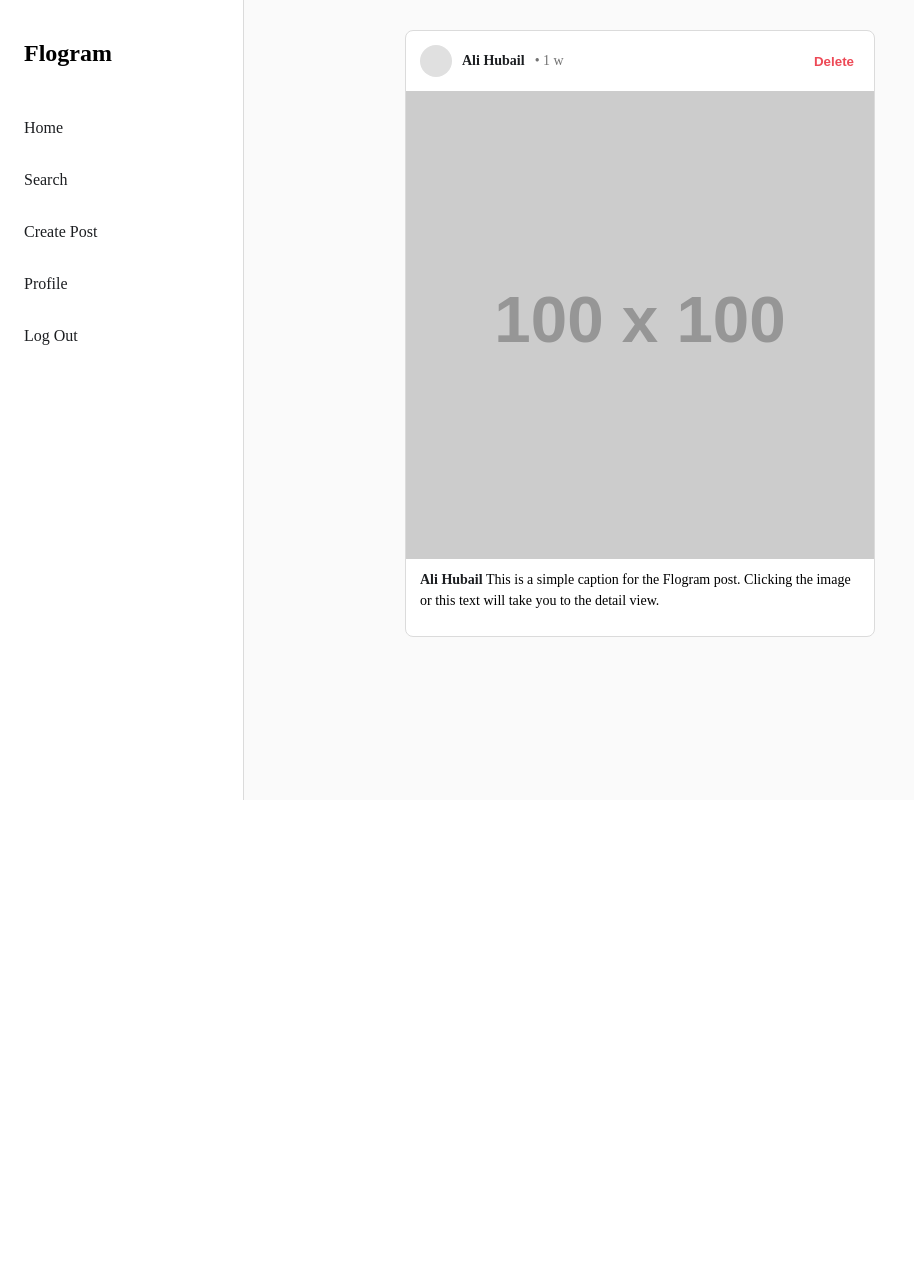
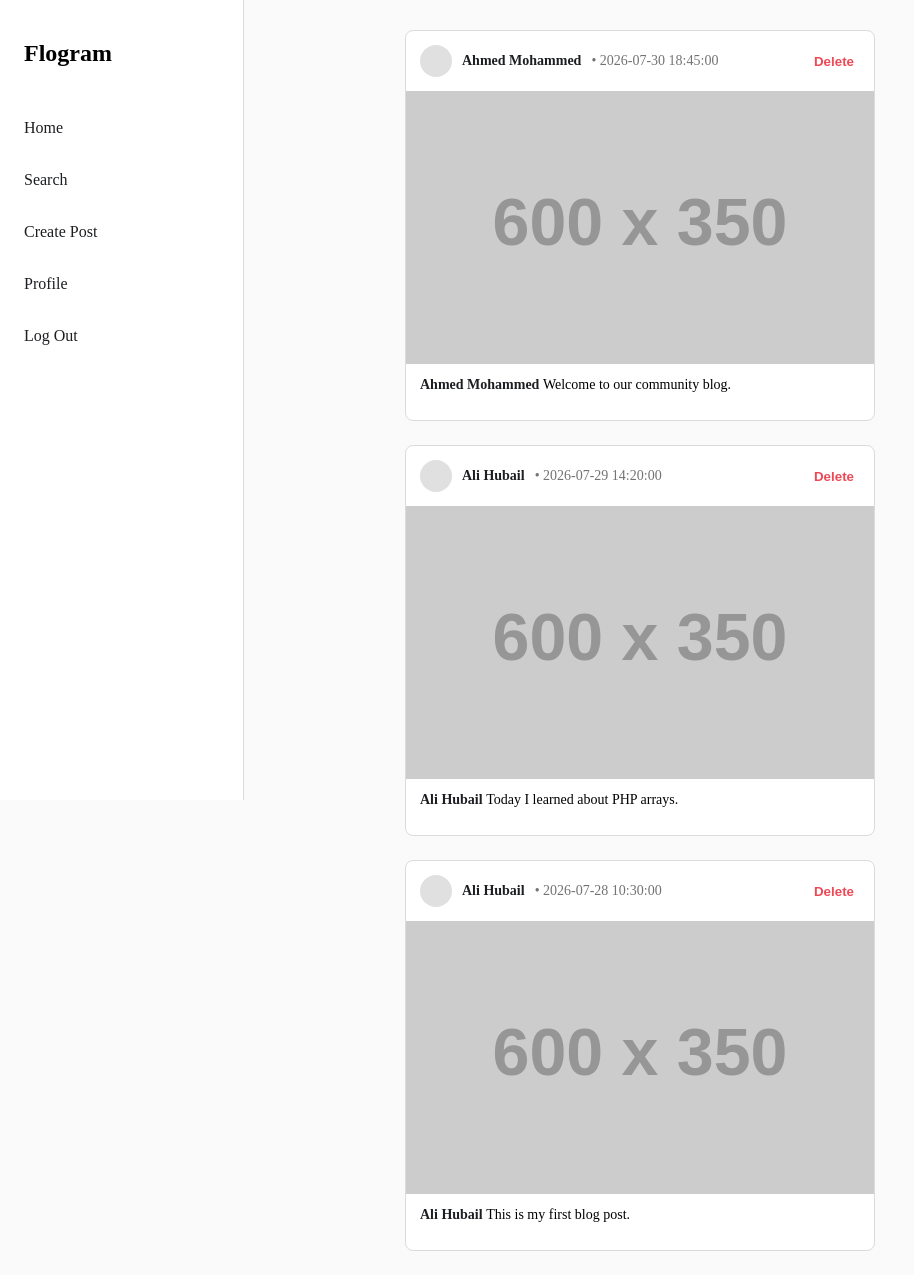
Before and after one commit to alihubailaly14-wq/ITCS333-PROJECT, a PHP site: page /home.php in a window 1280 px wide. Shown: the whole page, without its empty margins (0-914 px from the left). Before the commit the page ends 800 px from the top, so only its background shows below. Run offline with PHP 8.4, Linux system fonts and the light colour scheme; grey boxes labelled with a size stand in for pictures from a placeholder-image service; some libraries are stand-ins or nearby versions.

Commit message:
sort posts

```diff
--- a/home.php
+++ b/home.php
@@ -1,3 +1,46 @@
+<?php
+
+$posts = [
+    [
+        'post_id' => 1,
+        'user_id' => 1,
+        'author' => 'Ali Hubail',
+        'post_text' => 'This is my first blog post.',
+        'image_path' => 'https://placehold.co/600x350',
+        'created_at' => '2026-07-28 10:30:00'
+    ],
+    [
+        'post_id' => 2,
+        'user_id' => 2,
+        'author' => 'Ahmed Mohammed',
+        'post_text' => 'Welcome to our community blog.',
+        'image_path' => 'https://placehold.co/600x350',
+        'created_at' => '2026-07-30 18:45:00'
+    ],
+    [
+        'post_id' => 3,
+        'user_id' => 1,
+        'author' => 'Ali Hubail',
+        'post_text' => 'Today I learned about PHP arrays.',
+        'image_path' => 'https://placehold.co/600x350',
+        'created_at' => '2026-07-29 14:20:00'
+    ]
+];
+
+function sortPostsByNewest($posts)
+{
+    usort($posts, function ($post1, $post2) {
+        return strtotime($post2['created_at'])
+            - strtotime($post1['created_at']);
+    });
+
+    return $posts;
+}
+
+$posts = sortPostsByNewest($posts);
+
+?>
+
 <!DOCTYPE html>
 <html>
     <head>
@@ -21,28 +64,58 @@
 
         <main class="feed">
 
+        <!-- هنا عدلت الكود عشان يعرض كل البوستات -->
+<?php foreach ($posts as $post): ?>
 
     <article class="post">
 
         <header class="post-header">
             <div class="user-info">
+
                 <div class="avatar"></div>
-            <a href="#" class="username">Ali Hubail</a>
-            <span class="timestamp">• 1 w</span>
+
+                <a href="#" class="username">
+                    <?php echo htmlspecialchars($post['author']); ?>
+                </a>
+
+                <span class="timestamp">
+                    • <?php echo htmlspecialchars($post['created_at']); ?>
+                </span>
+
             </div>
+
             <button class="delete-btn">Delete</button>
         </header>
 
-    <a href="post-detail.php?" class="post-link">
+        <a
+            href="post-detail.php?id=<?php echo $post['post_id']; ?>"
+            class="post-link"
+        >
+
             <div class="post-image">
-            <img src="https://placehold.co/100?text=Vlog" alt="Post Image">
+                <img
+                    src="<?php echo htmlspecialchars($post['image_path']); ?>"
+                    alt="Post Image"
+                >
             </div>
 
             <div class="post-content">
-            <p><span class="username">Ali Hubail</span> This is a simple caption for the Flogram post. Clicking the image or this text will take you to the detail view.</p>
+                <p>
+                    <span class="username">
+                        <?php echo htmlspecialchars($post['author']); ?>
+                    </span>
+
+                    <?php echo htmlspecialchars($post['post_text']); ?>
+                </p>
             </div>
+
         </a>
+
     </article>
+
+    <!-- هنا خلص عرض كل البوستات -->
+
+<?php endforeach; ?>
 
         </main>
 
```
Lines whose indentation alone changed are shown as unchanged.
